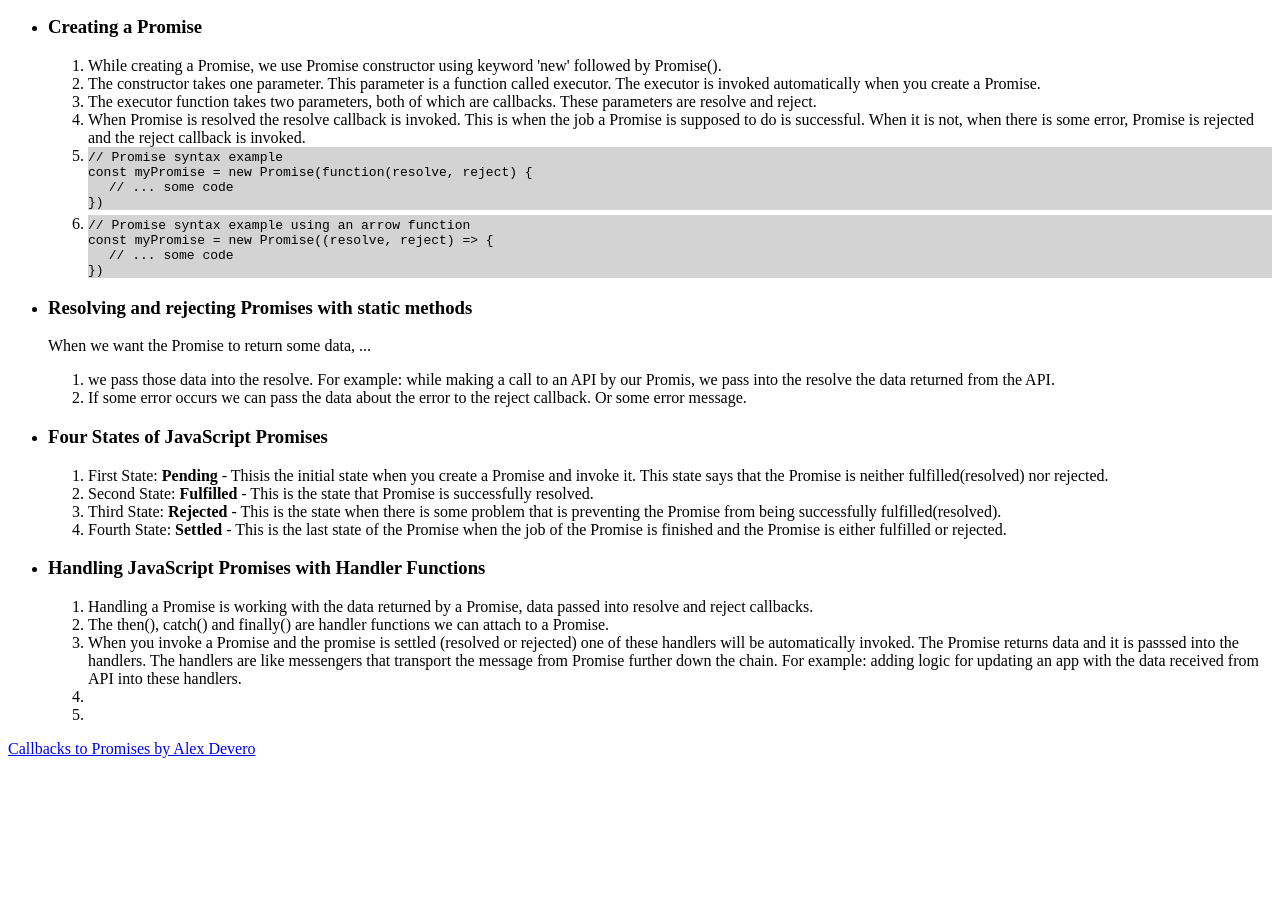
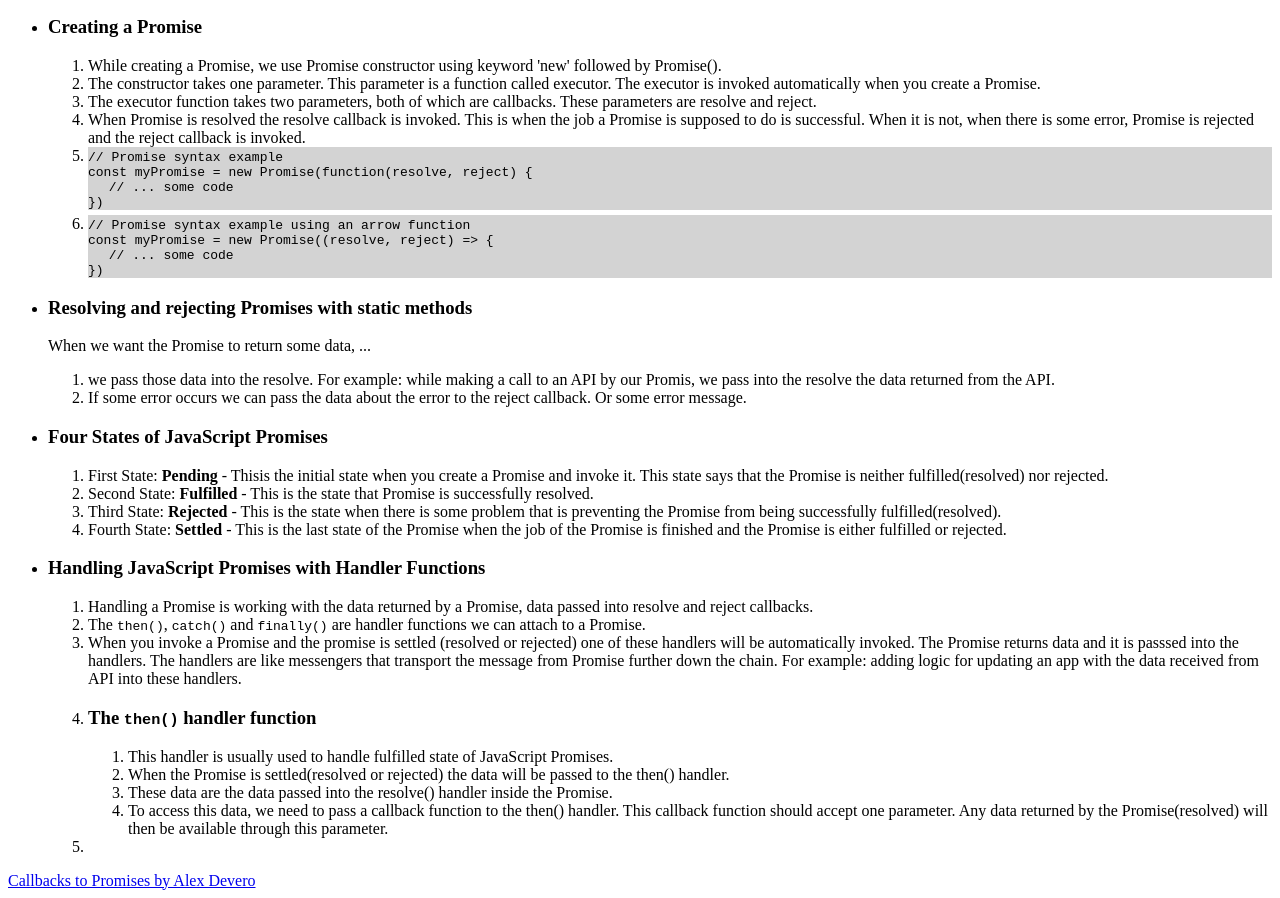
Before and after one commit to yugmani/callbacks-promise-alex, a website: page index.html in a window 1280 px wide. Shown: the part 123-1021 px from the top of the page. Before the commit the page ends 889 px from the top, so only its background shows below. Drawn offline with Linux system fonts and the light colour scheme.

Commit message:
the then() handler

```diff
--- a/index.html
+++ b/index.html
@@ -53,9 +53,17 @@
     <h3>Handling JavaScript Promises with Handler Functions</h3>
     <ol>
       <li>Handling a Promise is working with the data returned by a Promise, data passed into resolve and reject callbacks.</li>
-      <li>The then(), catch() and finally() are handler functions we can attach to a Promise.</li>
+      <li>The <code>then()</code>, <code>catch()</code> and <code>finally()</code> are handler functions we can attach to a Promise.</li>
       <li>When you invoke a Promise and the promise is settled (resolved or rejected) one of these handlers will be automatically invoked. The Promise returns data and it is passsed into the handlers. The handlers are like messengers that transport the message from Promise further down the chain. For example: adding logic for updating an app with the data received from API into these handlers.</li>
-      <li></li>
+      <li>
+        <h3>The <code>then()</code> handler function</h3>
+        <ol>
+          <li>This handler is usually used to handle fulfilled state of JavaScript Promises. </li>
+          <li>When the Promise is settled(resolved or rejected) the data will be passed to the then() handler.</li>
+          <li>These data are the data passed into the resolve() handler inside the Promise. </li>
+          <li>To access this data, we need to pass a callback function to the then() handler. This callback function should accept one parameter. Any data returned by the Promise(resolved) will then be available through this parameter.</li>
+        </ol>
+      </li>
       <li></li>
     </ol>
 
```
Also changed, not shown: index.js (+25 -0 lines).
